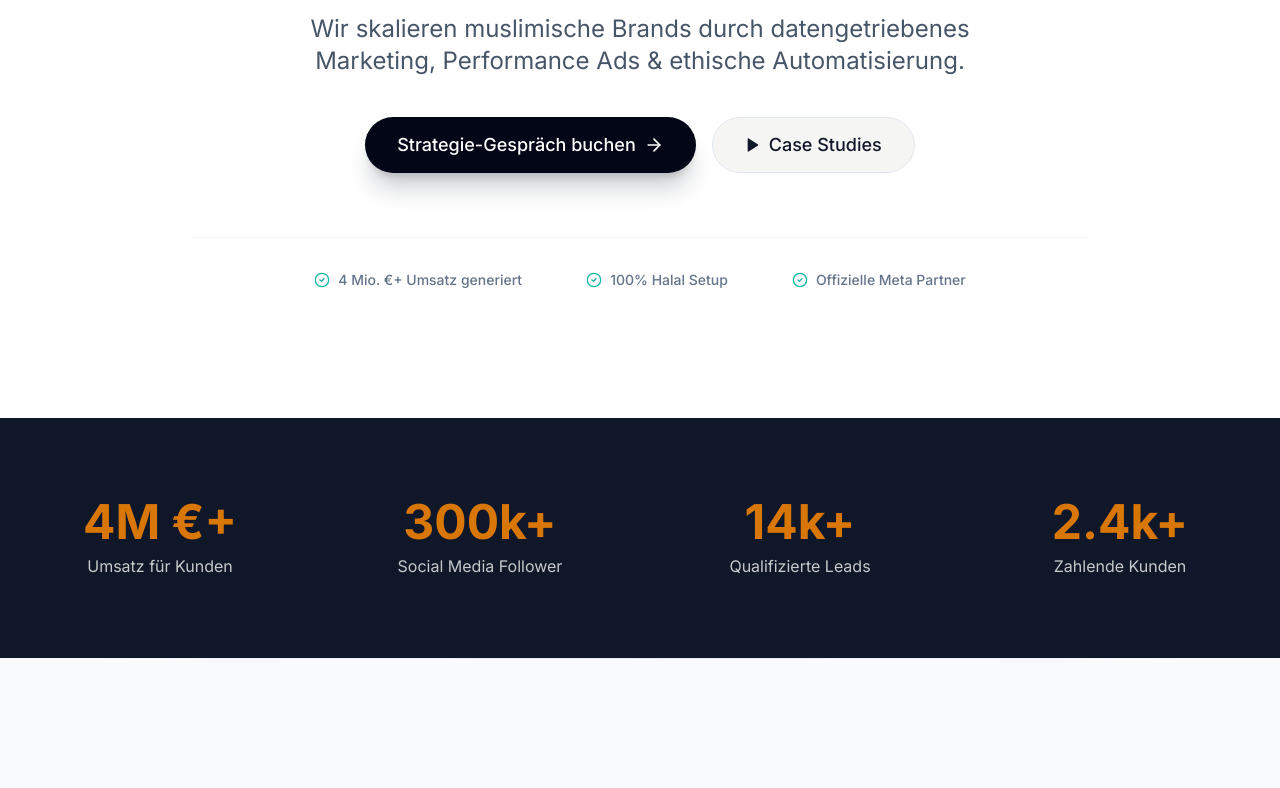
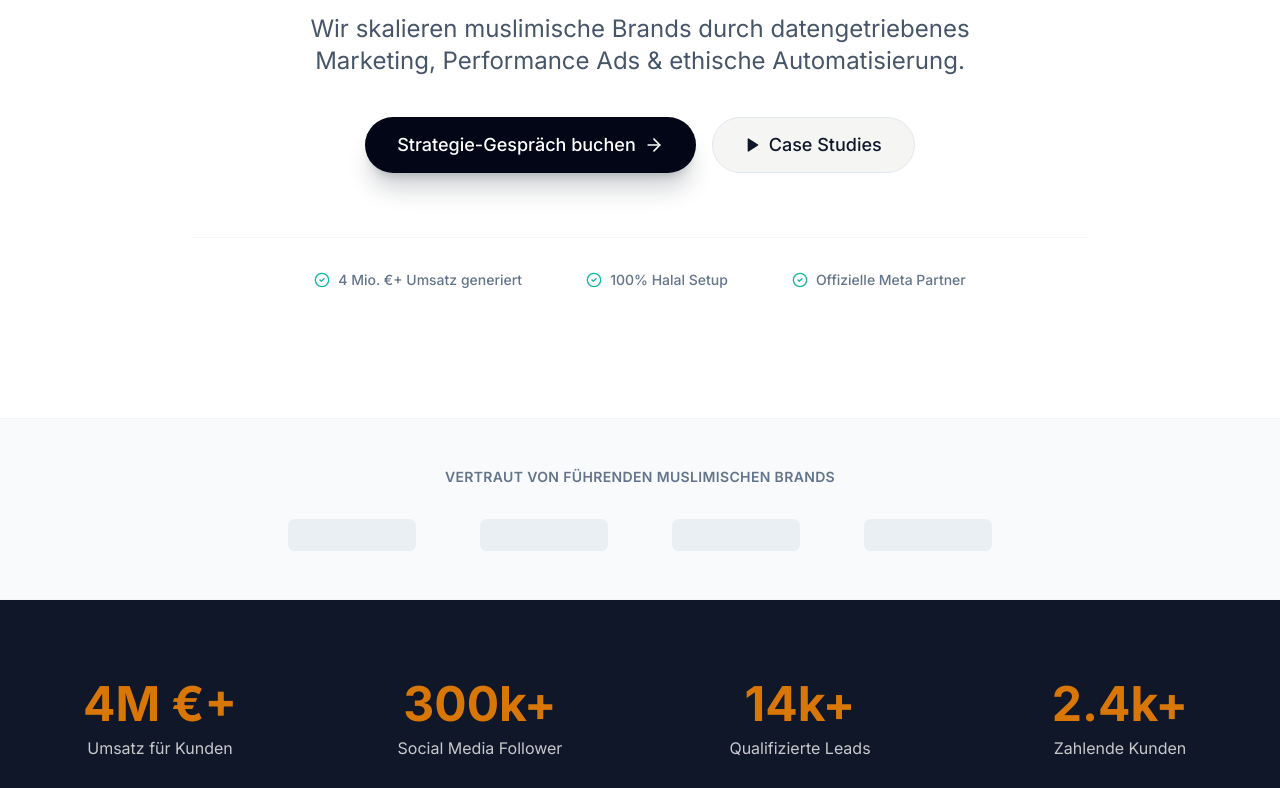
Before and after one commit to dercryptomuslim/na4mc, a Next.js app: page / in a window 1280 px wide. Shown: the part 473-1261 px from the top of the page. Built offline with nearby package versions, Linux system fonts and the light colour scheme.

Commit message:
feat: Add TrustedBy section and prepare for customer logos

```diff
--- a/app/page.tsx
+++ b/app/page.tsx
@@ -8,12 +8,14 @@ import { Automation } from "@/components/sections/Automation";
 import { Consulting } from "@/components/sections/Consulting";
 import { Testimonials } from "@/components/sections/Testimonials";
 import { Footer } from "@/components/sections/Footer";
+import { TrustedBy } from "@/components/sections/TrustedBy";
 
 export default function Home() {
   return (
     <main className="min-h-screen bg-background">
       <Navbar />
       <Hero />
+      <TrustedBy />
       <Stats />
       <Services />
       <About />
--- /dev/null
+++ b/components/sections/TrustedBy.tsx
@@ -0,0 +1,20 @@
+import { Card } from "@/components/ui/card";
+
+export function TrustedBy() {
+  return (
+    <section className="py-12 bg-slate-50 border-y border-slate-100">
+      <div className="container px-4 mx-auto text-center">
+        <p className="text-sm font-semibold text-slate-500 mb-8 tracking-wide uppercase">
+          Vertraut von führenden muslimischen Brands
+        </p>
+        <div className="flex flex-wrap justify-center items-center gap-8 md:gap-16 opacity-60">
+           {/* Placeholders for logos - will be replaced with real logos */}
+           <div className="h-8 w-32 bg-slate-200 rounded-md"></div>
+           <div className="h-8 w-32 bg-slate-200 rounded-md"></div>
+           <div className="h-8 w-32 bg-slate-200 rounded-md"></div>
+           <div className="h-8 w-32 bg-slate-200 rounded-md"></div>
+        </div>
+      </div>
+    </section>
+  );
+}
```
